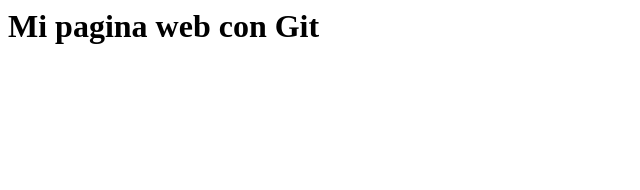
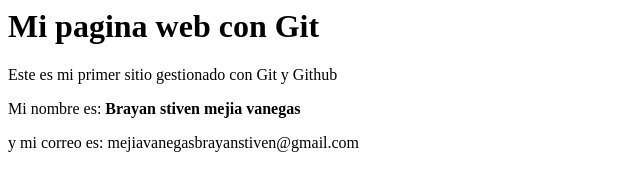
Before and after one commit to jhonlenis/mipaginaweb1, a plain HTML site: page index.html in a window 1280 px wide. Shown: the whole page, without its empty margins (0-640 px from the left). Drawn offline with Linux system fonts and the light colour scheme.

Commit message:
se agrego una descripcion al index

```diff
--- a/index.html
+++ b/index.html
@@ -1 +1,4 @@
 <h1>Mi pagina web con Git</h1>
+<p>Este es mi primer sitio gestionado con Git y Github</p>
+<p>Mi nombre es: <strong>Brayan stiven mejia vanegas</strong></p>
+<p>y mi correo es: mejiavanegasbrayanstiven@gmail.com</p>
```
